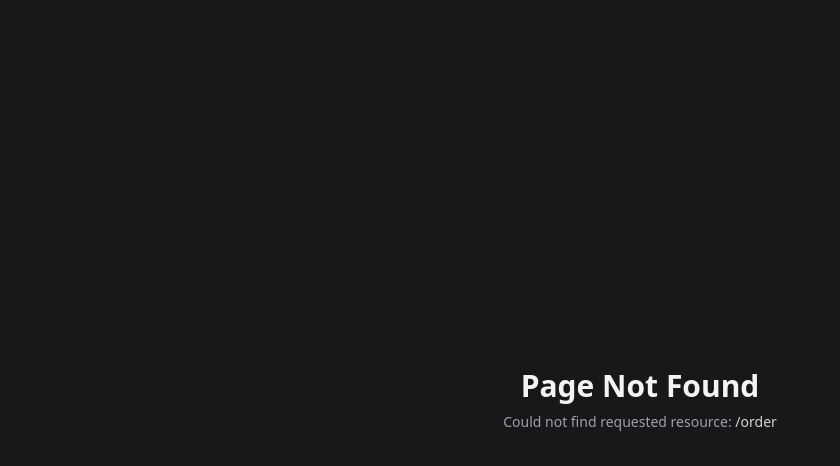
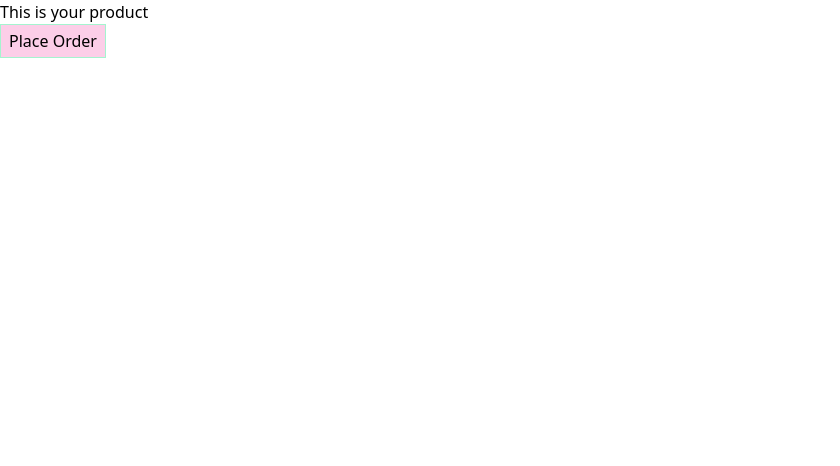
Before and after one commit to iamharshtambe/next-rampup, a Next.js app in the folder 01-routing/: page /order in a window 1280 px wide. Before the commit this address had no page. Shown: the top 466 px of the page, without its empty margins (0-840 px from the left). Built offline with nearby package versions, Linux system fonts and the light colour scheme.

Commit message:
add programatic navigation

```diff
--- /dev/null
+++ b/01-routing/src/app/order/page.tsx
@@ -0,0 +1,22 @@
+'use client';
+import { useRouter } from 'next/navigation';
+
+export default function Order() {
+  const router = useRouter();
+  function handleClick() {
+    console.log('Your order has been placed');
+    router.push('/');
+  }
+
+  return (
+    <div>
+      <h1>This is your product</h1>
+      <button
+        className="px-2 py-1 bg-pink-200 border border-emerald-200"
+        onClick={handleClick}
+      >
+        Place Order
+      </button>
+    </div>
+  );
+}
```
